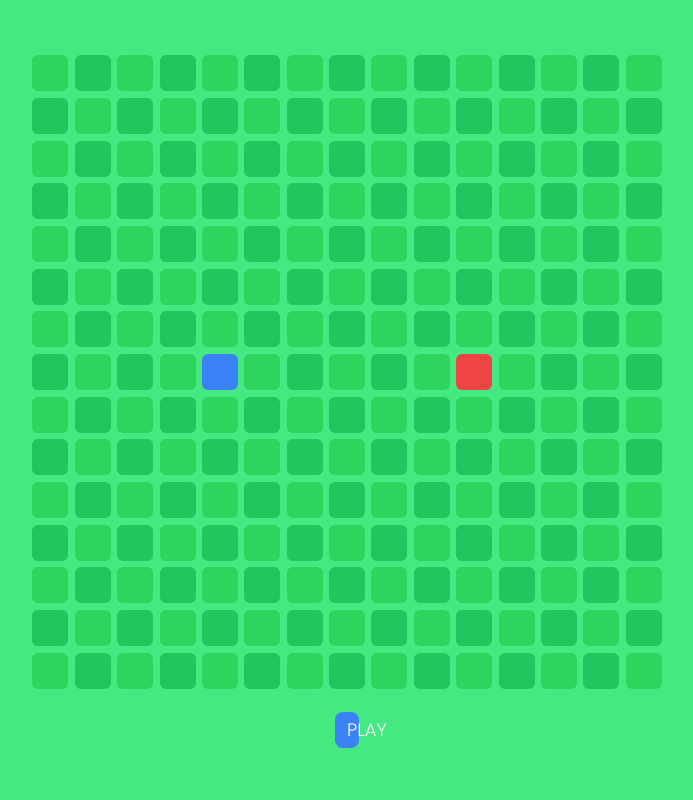
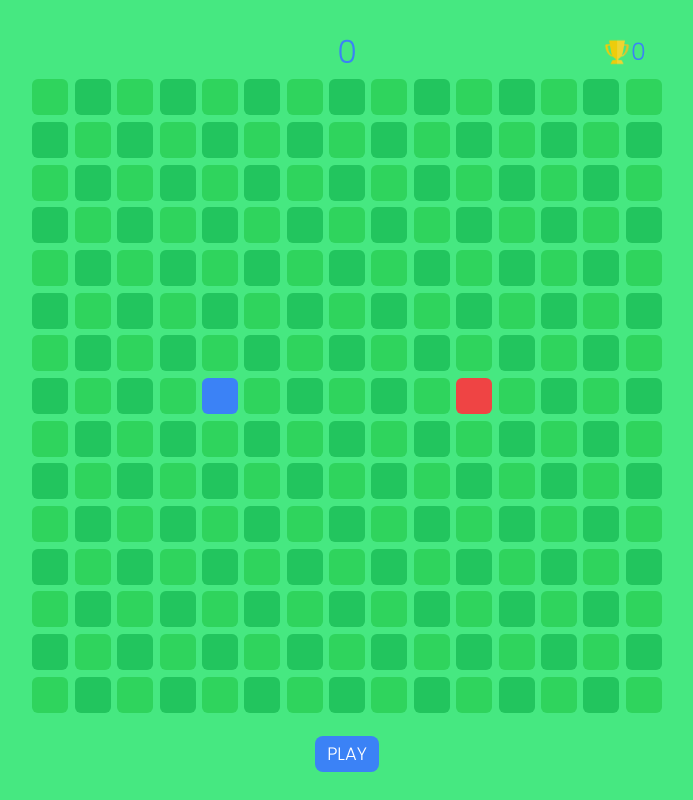
Before and after one commit to carsonkrueger/SnakeShake, a React (Vite) app: page / in a window 1280 px wide. Shown: the whole page, without its empty margins (293-986 px from the left). Built offline with nearby package versions, Linux system fonts and the light colour scheme.

Commit message:
scoring and highscores implemented

```diff
--- a/src/App.tsx
+++ b/src/App.tsx
@@ -2,6 +2,8 @@ import { useEffect, useRef, useState } from "react";
 
 import BoardTile from "./components/BoardTile";
 import Button from "./components/Button";
+
+import trophy from "./assets/trophy.png";
 
 enum direction {
   UP,
@@ -26,12 +28,17 @@ function App() {
   const initDirection = useRef(direction.RIGHT);
   const curDirection = useRef(initDirection.current);
 
+  const score = useRef(0);
+  const [highscore, setHighscore] = useState(0);
+
   const [isPaused, setIsPaused] = useState(true);
   const [isGameOver, setIsGameOver] = useState(false);
   const [appleIdx, setAppleIdx] = useState(BOARD_CENTER.current + 3);
   const [snake, setSnake] = useState([BOARD_CENTER.current - 3]);
 
   useEffect(() => {
+    if (localStorage.getItem("highscore") !== null)
+      setHighscore(parseInt(ensure(localStorage.getItem("highscore"))));
     function handleKeyDown(e: KeyboardEvent) {
       switch (e.key) {
         case "w":
@@ -144,16 +151,18 @@ function App() {
     setIsPaused(false);
   }
 
-  function restart(): void {
+  function reset(): void {
     setIsPaused(true);
     setIsGameOver(false);
     setAppleIdx(BOARD_CENTER.current + 3);
     setSnake([BOARD_CENTER.current - 3]);
     snakeSpeed.current = SNAKE_SPEED_INIT.current;
     curDirection.current = direction.RIGHT;
+    score.current = 0;
   }
 
   function eat() {
+    score.current += 1;
     let pos: number = -1;
     while (pos === -1 || isSnakeIdx(pos))
       pos = Math.floor(Math.random() * BOARD_MAX_SIZE.current);
@@ -165,6 +174,10 @@ function App() {
 
   function gameover() {
     setIsGameOver(true);
+    if (score.current > highscore) {
+      setHighscore(score.current);
+      localStorage.setItem("highscore", score.current.toString());
+    }
   }
 
   function ensure<T>(argument: T | undefined | null): T {
@@ -174,7 +187,15 @@ function App() {
   }
 
   return (
-    <div className="flex flex-col justify-center items-center">
+    <div className="flex flex-col justify-between">
+      <div className="flex flex-row items-center justify-between text-blue-500 text-4xl font-poppins [&>*]:min-w-16">
+        <div></div>
+        {score.current}
+        <div className="flex flex-row items-center text-2xl">
+          <img src={trophy} className="h-7 w-7" />
+          {highscore}
+        </div>
+      </div>
       <div className="flex flex-wrap justify-center items-center w-112 h-112  sm:w-120 sm:h-120 lg:w-160 lg:h-160 md:w-136 md:h-136">
         {BOARD.current.map((e, i) => (
           <BoardTile
@@ -186,15 +207,17 @@ function App() {
         ))}
       </div>
 
-      <Button
-        text={`${isPaused ? "PLAY" : "RESTART"}`}
-        className="font-poppins bg-blue-500 text-white text-center rounded-lg px-3 mt-5 py-1 max-w-1 text-lg"
-        onClick={isPaused ? start : restart}
-      />
-      {/* <Button
-        text={"INVITE"}
-        className="bg-blue-500 text-white text-center rounded-lg px-3 py-1 max-w-1 text-lg"
-      /> */}
+      <div className="flex flex-row justify-center px-5 [&>*]:mx-5">
+        <Button
+          text={`${isPaused ? "PLAY" : "RESET"}`}
+          className="font-poppins bg-blue-500 text-white text-center rounded-lg px-3 mt-5 py-1 text-lg"
+          onClick={isPaused ? start : reset}
+        />
+        {/* <Button
+          text={"INVITE"}
+          className="bg-blue-500 text-white text-center rounded-lg px-3 mt-5 py-1 text-lg"
+        /> */}
+      </div>
     </div>
   );
 }
--- a/tailwind.config.js
+++ b/tailwind.config.js
@@ -20,11 +20,22 @@ module.exports = {
         0.7: ".175rem",
         0.6: ".15rem",
       },
+      minWidth: {
+        16: "4rem",
+      },
+      maxWidth: {
+        16: "4rem",
+        20: "5rem",
+      },
       backgroundColor: {
         "green-450": "#2fd45d",
       },
       fontFamily: {
         poppins: ["Poppins", "sans-serif"],
+      },
+      fontSize: {
+        "3xl": "1.75rem",
+        "4xl": "2rem",
       },
     },
     screens: {
```
Also changed, not shown: src/assets/trophy.png (added).
